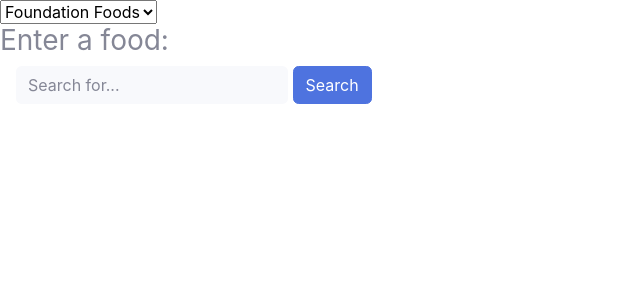
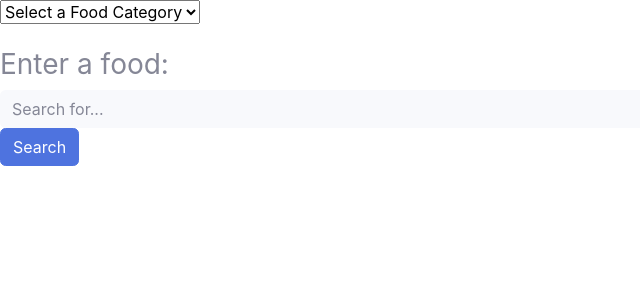
Before and after one commit to nh299/kidneywatch, a Django app: page /type in a window 1280 px wide. Shown: the part 56-356 px from the top of the page, without its empty margins (0-640 px from the left). Run offline with Django 4.2, Linux system fonts and the light colour scheme; some libraries are stand-ins or nearby versions.

Commit message:
pushhhh deez nuts
food type options bruh

```diff
--- a/kidney/kidneywatch/homepages/views.py
+++ b/kidney/kidneywatch/homepages/views.py
@@ -18,14 +18,14 @@ def testPageView(request):
     return render(request, 'test.html')
 
 def typePageView(request):
-    #type = None
-    type = request.GET.get('foodGroups')
+    foodType = None
+    foodType = request.POST.get('foodGroups')
     search = None
     search = request.POST.get('searchFood')
     parameters = {
         "api_key": 'EPMl3IkB2Wb9GzdAbcfaaYkCCucSG7JQxbGUoWGK',
         "query": search,
-        "dataType": [type]
+        "dataType": [foodType]
     }
     if search != None:
         response = requests.get("https://api.nal.usda.gov/fdc/v1/foods/search", params=parameters)
--- a/kidney/kidneywatch/templates/type.html
+++ b/kidney/kidneywatch/templates/type.html
@@ -3,17 +3,16 @@
 {% block content %}
 <form method="post" action="{% url 'type' %}">
     {% csrf_token %}
-    <select type='submit' id="foodGroups">
-        <option name="foodGroups" value="Foundation">Foundation Foods</option>
-        <option name="foodGroups" value="SR Legacy">SR Legacy Foods</option>
-        <option name="foodGroups" value="Survey">Survey Foods</option>
-        <option name="foodGroups" value="Branded">Branded Foods</option>
+    <select name="foodGroups">
+        <option value='none' selected disabled hidden>Select a Food Category</option>
+        <option value="Foundation">Foundation Foods</option>
+        <option value="SR Legacy">SR Legacy Foods</option>
+        <option value="Survey">Survey Foods</option>
+        <option value="Branded">Branded Foods</option>
     </select>
-    {% comment %} <button type="submit">submit</button> {% endcomment %}
-    {% comment %} <input type="submit" name="foodGroups" value="Branded"></input> {% endcomment %}
-</form>
-<h3>Enter a food:</h3>
-<form class="d-none d-sm-inline-block form-inline mr-auto ml-md-3 my-2 my-md-0 mw-100 navbar-search" method="post" action="{% url 'type' %}">
+    <br>
+    <br>
+    <h3>Enter a food:</h3>
     {% csrf_token %}
     <input name="searchFood" type="text" class="form-control bg-light border-0 small" placeholder="Search for..."
     aria-label="Search" aria-describedby="basic-addon2" >
```
